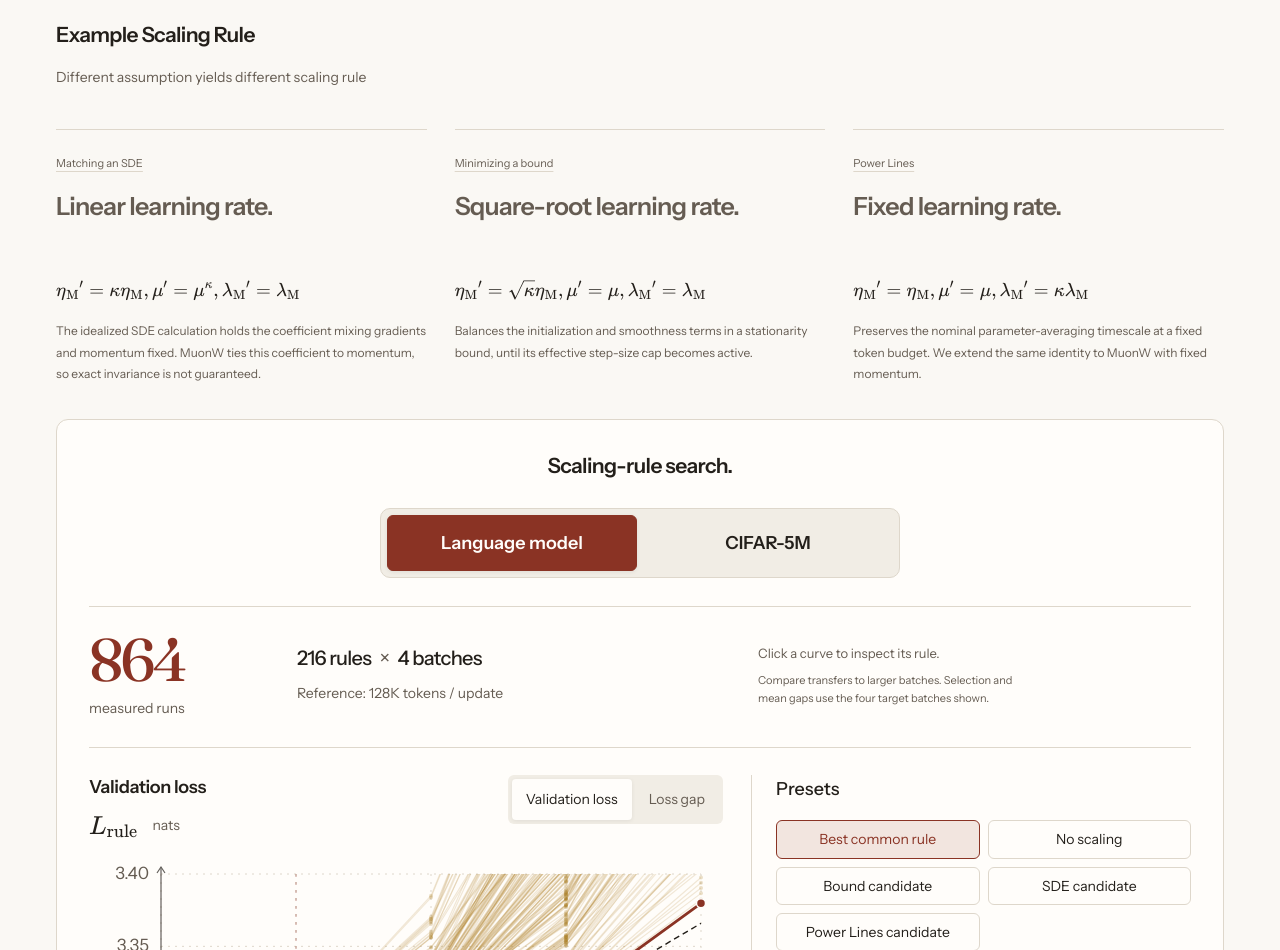
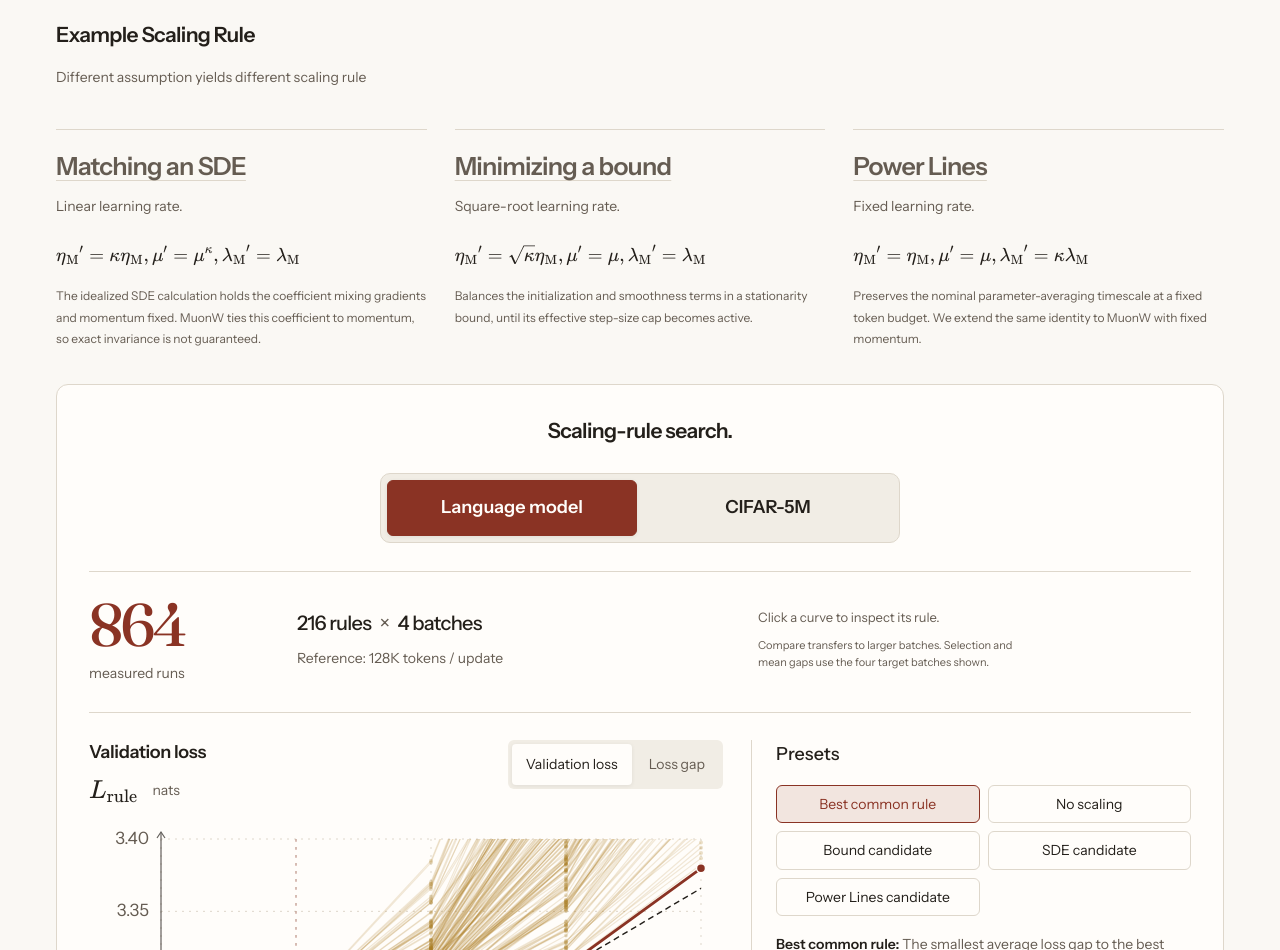
Before and after one commit to dangxingyu/batch-size-blog, a website: page index.html in a window 1280 px wide. Shown: the part 1760-2710 px from the top of the page. Drawn offline with Linux system fonts and the light colour scheme.

Commit message:
Promote scaling framework names to linked card titles

```diff
--- a/batch-size/playable.css
+++ b/batch-size/playable.css
@@ -501,3 +501,8 @@ body{--ui-label-size:15px;--ui-button-size:14px;--ui-detail-size:14px}
 .rule-preset-description strong{font-weight:600;color:var(--ink)}
 .rule-preset-description a{text-decoration:underline;text-underline-offset:3px;text-decoration-color:var(--line)}
 .rule-preset-description a:hover{text-decoration-color:currentColor}
+
+.rule-candidates h3{min-height:0;margin:0 0 10px}
+.rule-candidates h3 a{font:inherit;color:inherit;text-decoration:underline;text-decoration-thickness:1px;text-underline-offset:5px;text-decoration-color:var(--line)}
+.rule-candidates h3 a:hover{text-decoration-color:currentColor}
+.rule-candidates .rule-rate-label{display:block;font-size:14px;margin-bottom:18px}
--- a/index.html
+++ b/index.html
@@ -6,7 +6,7 @@
   <meta name="description" content="Turn the batch-size dial. Race optimizers through a noisy landscape. Explore why a tiny set of sharp directions can change the result.">
   <meta name="theme-color" content="#f5f3ec">
   <link rel="icon" href="batch-size/favicon.svg" type="image/svg+xml">
-  <link rel="stylesheet" href="batch-size/vendor/katex/katex.min.css?v=d4ab5b8e"><link rel="stylesheet" href="batch-size/fonts.css"><link rel="stylesheet" href="batch-size/style.css"><link rel="stylesheet" href="batch-size/editorial.css?v=85b91fdd"><link rel="stylesheet" href="batch-size/playable.css?v=9606fb24"><link rel="stylesheet" href="batch-size/branching.css?v=0134537c">
+  <link rel="stylesheet" href="batch-size/vendor/katex/katex.min.css?v=d4ab5b8e"><link rel="stylesheet" href="batch-size/fonts.css"><link rel="stylesheet" href="batch-size/style.css"><link rel="stylesheet" href="batch-size/editorial.css?v=85b91fdd"><link rel="stylesheet" href="batch-size/playable.css?v=a4fb88e4"><link rel="stylesheet" href="batch-size/branching.css?v=0134537c">
   <link rel="preload" href="batch-size/fonts/fraunces-essay.woff2" as="font" type="font/woff2" crossorigin>
   <link rel="preload" href="batch-size/fonts/instrument-sans-latin-wght-normal.woff2" as="font" type="font/woff2" crossorigin>
   <link rel="canonical" href="https://dangxingyu.github.io/batch-size-blog/">
@@ -47,9 +47,9 @@
 </div>
   <section class="candidate-derivations" aria-labelledby="candidate-derivations-title"><h3 id="candidate-derivations-title">Example Scaling Rule</h3><p>Different assumption yields different scaling rule</p>
  <div class="rule-candidates">
-  <div><a class="tag" href="https://proceedings.neurips.cc/paper_files/paper/2022/hash/32ac710102f0620d0f28d5d05a44fe08-Abstract-Conference.html" target="_blank" rel="noopener" title="SDE-matching framework: Malladi et al., On the SDEs and Scaling Rules for Adaptive Gradient Algorithms">Matching an SDE</a><h3>Linear learning rate.</h3><p><math aria-label="Muon scaling prescription"><msup><msub><mi>η</mi><mtext>M</mtext></msub><mrow><mo>′</mo></mrow></msup><mo>=</mo><mi>κ</mi><msub><mi>η</mi><mtext>M</mtext></msub><mo>,</mo><msup><mi>μ</mi><mo>′</mo></msup><mo>=</mo><msup><mi>μ</mi><mrow><mi>κ</mi></mrow></msup><mo>,</mo><msup><msub><mi>λ</mi><mtext>M</mtext></msub><mrow><mo>′</mo></mrow></msup><mo>=</mo><msub><mi>λ</mi><mtext>M</mtext></msub></math></p><span class="small-text">The idealized SDE calculation holds the coefficient mixing gradients and momentum fixed. MuonW ties this coefficient to momentum, so exact invariance is not guaranteed.</span></div>
-  <div><a class="tag" href="https://arxiv.org/abs/2603.15958" target="_blank" rel="noopener" title="Bound-minimization framework: Shulgin et al., Deriving Hyperparameter Scaling Laws via Modern Optimization Theory">Minimizing a bound</a><h3>Square-root learning rate.</h3><p><math aria-label="Muon scaling prescription"><msup><msub><mi>η</mi><mtext>M</mtext></msub><mrow><mo>′</mo></mrow></msup><mo>=</mo><msqrt><mi>κ</mi></msqrt><msub><mi>η</mi><mtext>M</mtext></msub><mo>,</mo><msup><mi>μ</mi><mo>′</mo></msup><mo>=</mo><mi>μ</mi><mo>,</mo><msup><msub><mi>λ</mi><mtext>M</mtext></msub><mrow><mo>′</mo></mrow></msup><mo>=</mo><msub><mi>λ</mi><mtext>M</mtext></msub></math></p><span class="small-text">Balances the initialization and smoothness terms in a stationarity bound, until its effective step-size cap becomes active.</span></div>
-  <div><a class="tag rule-source" href="https://arxiv.org/abs/2505.13738" target="_blank" rel="noopener">Power Lines</a><h3>Fixed learning rate.</h3><p><math aria-label="Power Lines prescription extended to MuonW"><msup><msub><mi>η</mi><mtext>M</mtext></msub><mo>′</mo></msup><mo>=</mo><msub><mi>η</mi><mtext>M</mtext></msub><mo>,</mo><msup><mi>μ</mi><mo>′</mo></msup><mo>=</mo><mi>μ</mi><mo>,</mo><msup><msub><mi>λ</mi><mtext>M</mtext></msub><mo>′</mo></msup><mo>=</mo><mi>κ</mi><msub><mi>λ</mi><mtext>M</mtext></msub></math></p><span class="small-text">Preserves the nominal parameter-averaging timescale at a fixed token budget. We extend the same identity to MuonW with fixed momentum.</span></div>
+  <div><h3><a class="rule-source" href="https://proceedings.neurips.cc/paper_files/paper/2022/hash/32ac710102f0620d0f28d5d05a44fe08-Abstract-Conference.html" target="_blank" rel="noopener" title="SDE-matching framework: Malladi et al., On the SDEs and Scaling Rules for Adaptive Gradient Algorithms">Matching an SDE</a></h3><span class="tag rule-rate-label">Linear learning rate.</span><p><math aria-label="Muon scaling prescription"><msup><msub><mi>η</mi><mtext>M</mtext></msub><mrow><mo>′</mo></mrow></msup><mo>=</mo><mi>κ</mi><msub><mi>η</mi><mtext>M</mtext></msub><mo>,</mo><msup><mi>μ</mi><mo>′</mo></msup><mo>=</mo><msup><mi>μ</mi><mrow><mi>κ</mi></mrow></msup><mo>,</mo><msup><msub><mi>λ</mi><mtext>M</mtext></msub><mrow><mo>′</mo></mrow></msup><mo>=</mo><msub><mi>λ</mi><mtext>M</mtext></msub></math></p><span class="small-text">The idealized SDE calculation holds the coefficient mixing gradients and momentum fixed. MuonW ties this coefficient to momentum, so exact invariance is not guaranteed.</span></div>
+  <div><h3><a class="rule-source" href="https://arxiv.org/abs/2603.15958" target="_blank" rel="noopener" title="Bound-minimization framework: Shulgin et al., Deriving Hyperparameter Scaling Laws via Modern Optimization Theory">Minimizing a bound</a></h3><span class="tag rule-rate-label">Square-root learning rate.</span><p><math aria-label="Muon scaling prescription"><msup><msub><mi>η</mi><mtext>M</mtext></msub><mrow><mo>′</mo></mrow></msup><mo>=</mo><msqrt><mi>κ</mi></msqrt><msub><mi>η</mi><mtext>M</mtext></msub><mo>,</mo><msup><mi>μ</mi><mo>′</mo></msup><mo>=</mo><mi>μ</mi><mo>,</mo><msup><msub><mi>λ</mi><mtext>M</mtext></msub><mrow><mo>′</mo></mrow></msup><mo>=</mo><msub><mi>λ</mi><mtext>M</mtext></msub></math></p><span class="small-text">Balances the initialization and smoothness terms in a stationarity bound, until its effective step-size cap becomes active.</span></div>
+  <div><h3><a class="rule-source" href="https://arxiv.org/abs/2505.13738" target="_blank" rel="noopener">Power Lines</a></h3><span class="tag rule-rate-label">Fixed learning rate.</span><p><math aria-label="Power Lines prescription extended to MuonW"><msup><msub><mi>η</mi><mtext>M</mtext></msub><mo>′</mo></msup><mo>=</mo><msub><mi>η</mi><mtext>M</mtext></msub><mo>,</mo><msup><mi>μ</mi><mo>′</mo></msup><mo>=</mo><mi>μ</mi><mo>,</mo><msup><msub><mi>λ</mi><mtext>M</mtext></msub><mo>′</mo></msup><mo>=</mo><mi>κ</mi><msub><mi>λ</mi><mtext>M</mtext></msub></math></p><span class="small-text">Preserves the nominal parameter-averaging timescale at a fixed token budget. We extend the same identity to MuonW with fixed momentum.</span></div>
  </div>
  </section>
  <div id="rule-lab" class="light-panel rule-lab">
```
